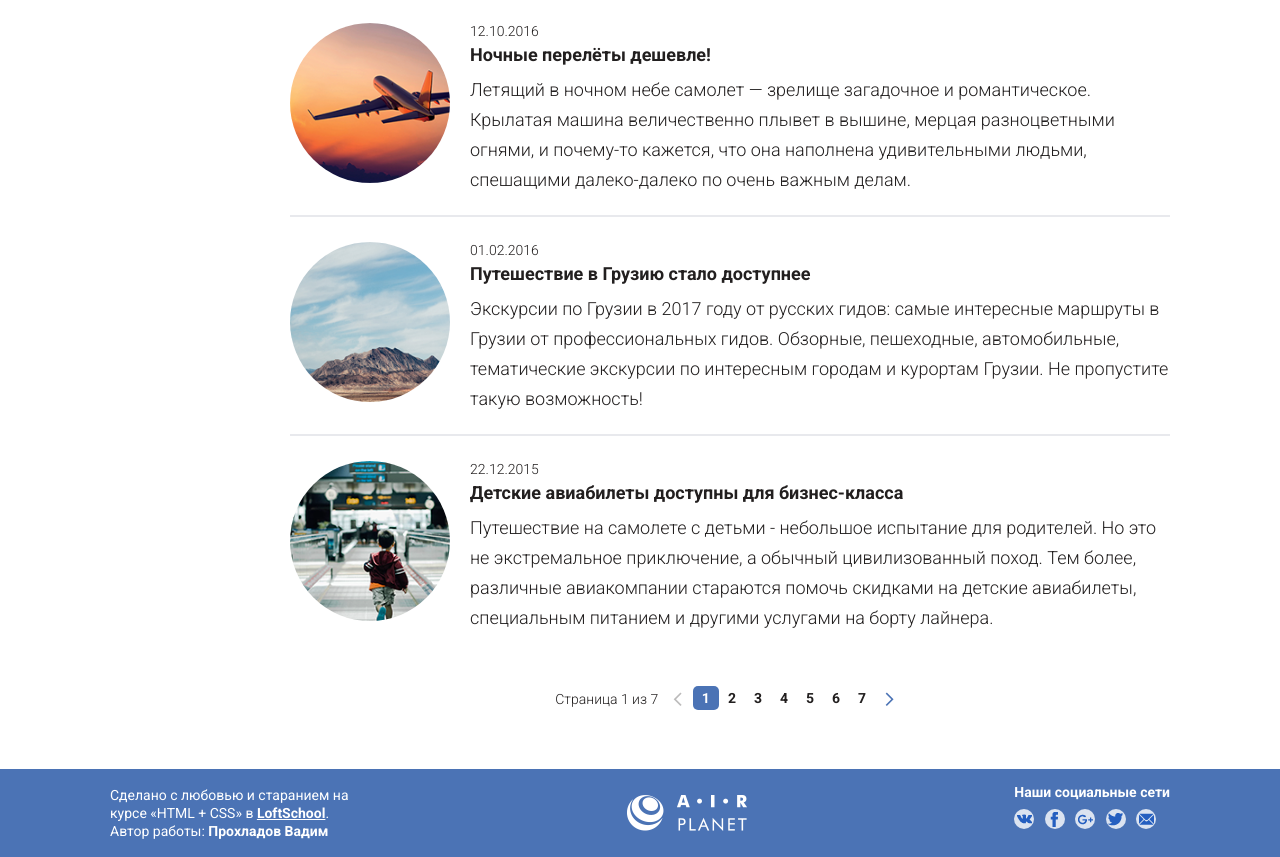
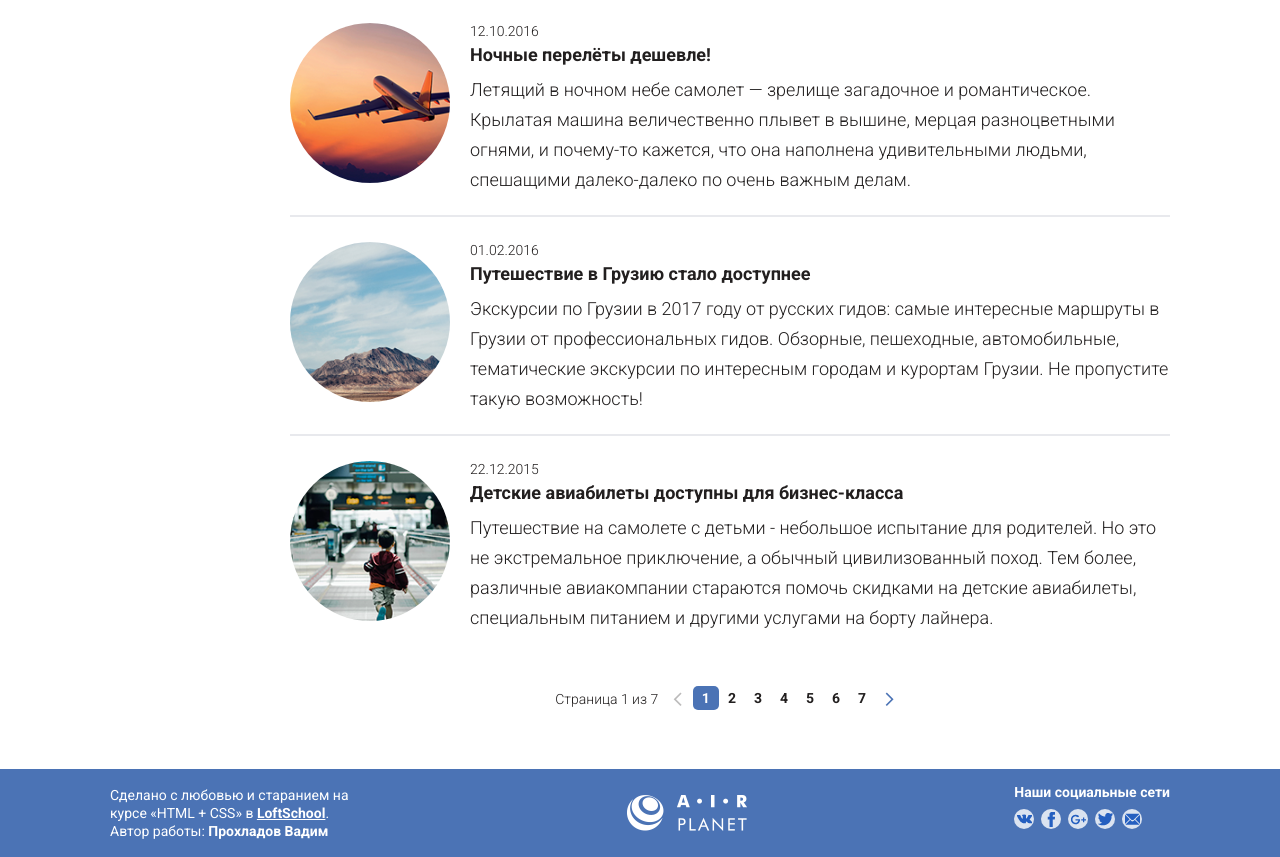
Before and after one commit to NeveroffDev/loftschool_course_1, a website: page index.html in a window 1280 px wide. Shown: the part 1087-1944 px from the top of the page. Drawn offline with Linux system fonts and the light colour scheme.

Commit message:
Week_3 complete v2.1

```diff
--- a/css/styles.css
+++ b/css/styles.css
@@ -688,6 +688,7 @@ a {
   position: relative;
   padding: 1.5rem 0;
   background-color: #4b73b5;
+
 }
 
 .footer__container{
@@ -703,7 +704,6 @@ a {
   line-height: 1.8rem;
   text-align: left;
 }
-
 
 .footer__social {
   right: 0;
@@ -727,12 +727,9 @@ a {
 }
 
 .footer__social-list {
-  display: inline-block;
+  display: flex;
 }
 
-.footer__social-item {
-  display: inline-block;
-}
 
 .footer__social-item:not(:last-child) {
   margin-right: .7rem;
```
Also changed, not shown: 1 other file.
